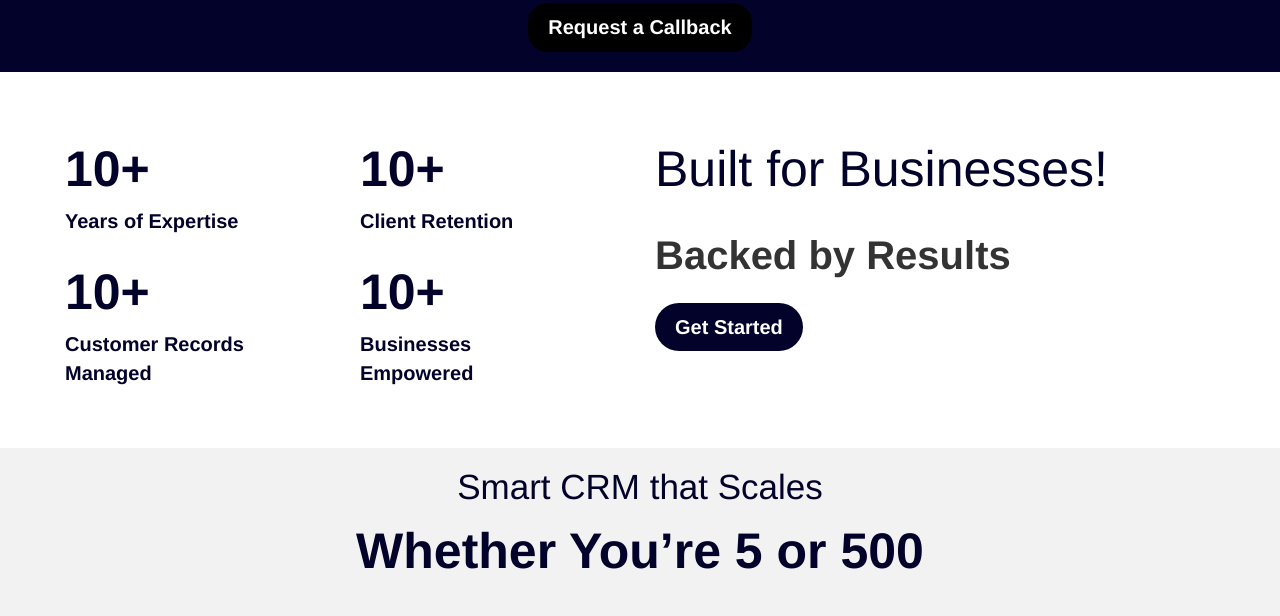
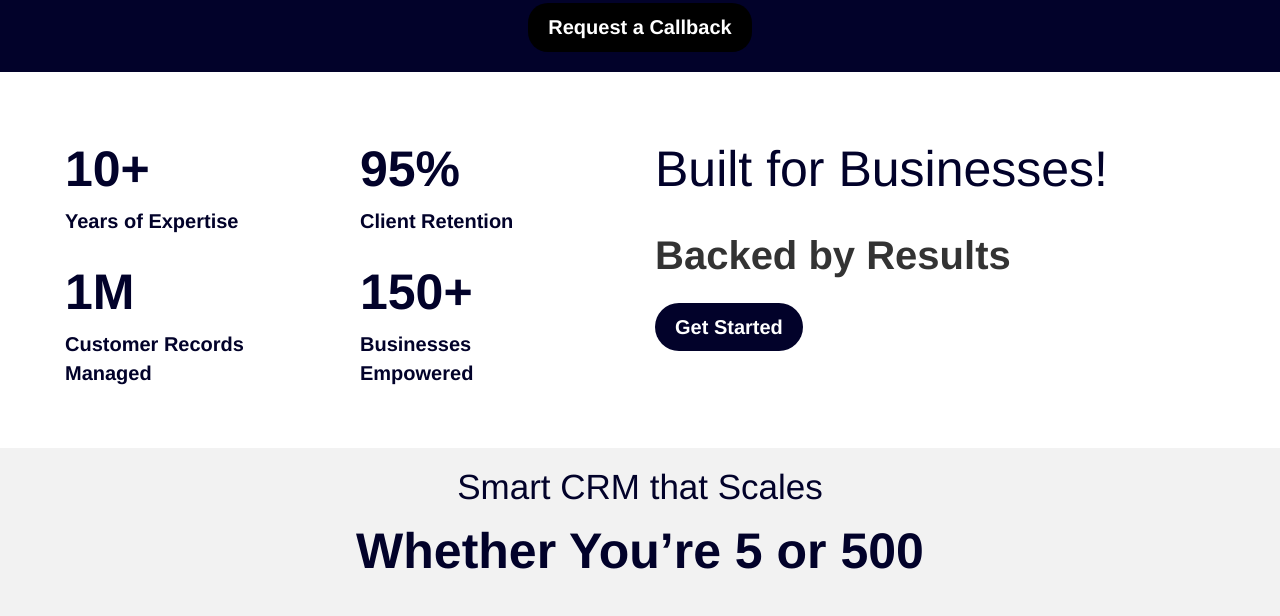
Before and after one commit to manish21072004/manish21072004-Xportsoft, a plain HTML site: page index.html in a window 1280 px wide. Shown: the part 2205-2821 px from the top of the page. Drawn offline with nearby package versions, Linux system fonts and the light colour scheme.

Commit message:
manish21072004-xportsoft

```diff
--- a/index.html
+++ b/index.html
@@ -220,7 +220,7 @@
             </div>
             <div class="col-lg-6 col-md-6 col-sm-6 col-xs-6">
               <div class="sec-4-right">
-                <h2>10+</h2>
+                <h2>95%</h2>
                 <p>
                   Client Retention
                 </p>
@@ -228,7 +228,7 @@
             </div>
             <div class="col-lg-6 col-md-6 col-sm-6 col-xs-6">
               <div class="sec-4-right">
-                <h2>10+</h2>
+                <h2>1M</h2>
                 <p>
                   Customer Records Managed
                 </p>
@@ -236,7 +236,7 @@
             </div>
             <div class="col-lg-6 col-md-6 col-sm-6 col-xs-6">
               <div class="sec-4-right">
-                <h2>10+</h2>
+                <h2>150+</h2>
                 <p>
                   Businesses<br>
                   Empowered
```
